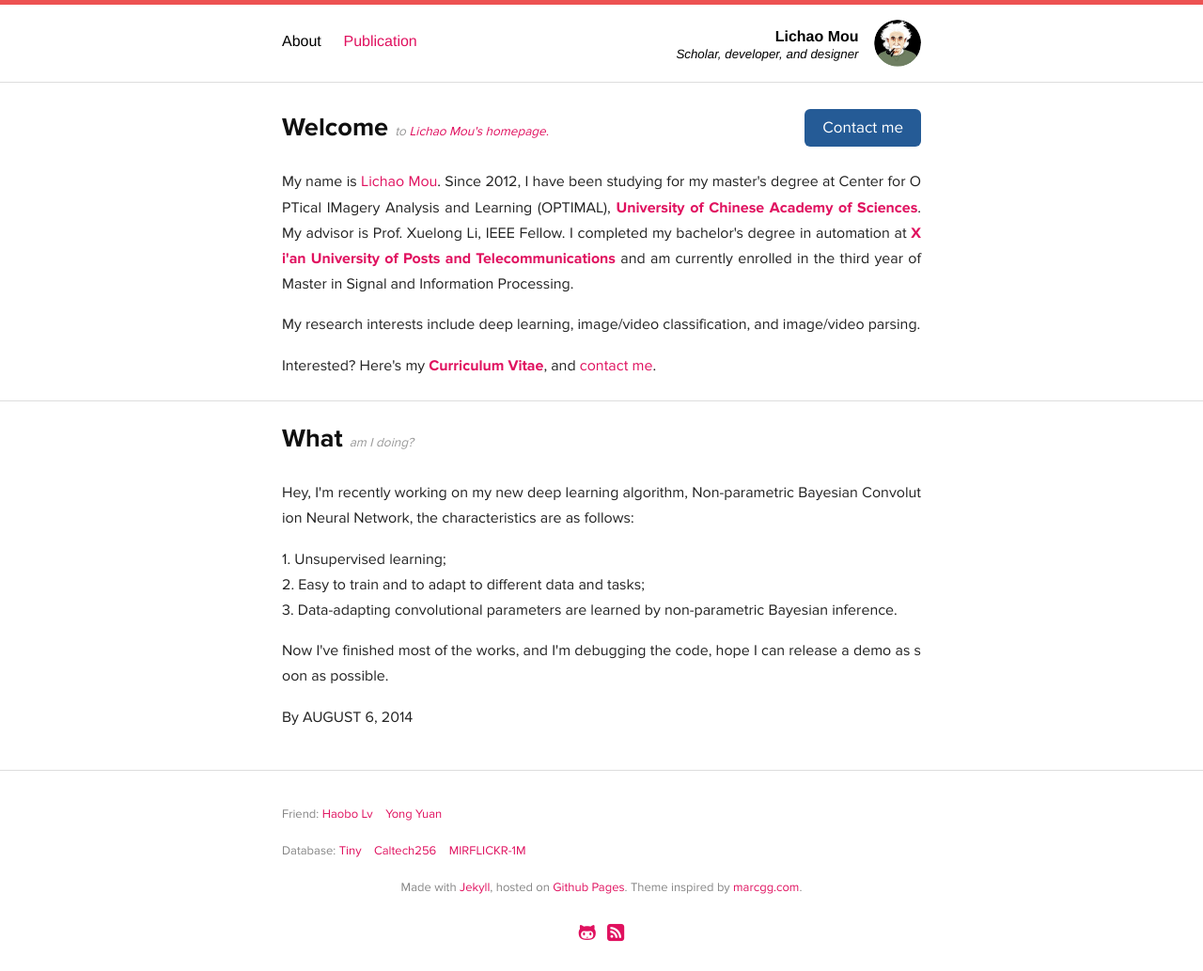
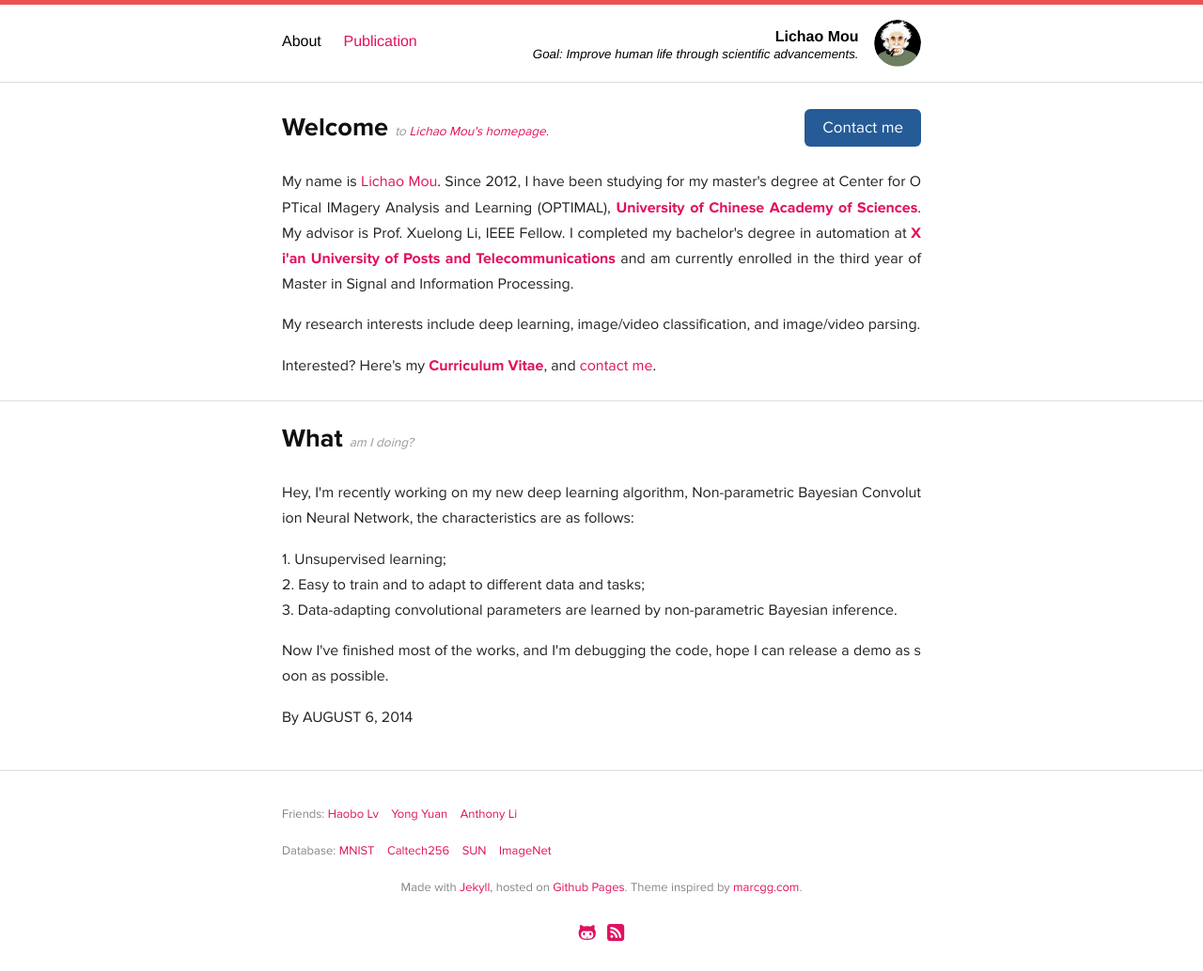
Before and after one commit to Raphael-Mou/raphael-mou.github.com, a Jekyll site: the page built from index.html, in a window 1280 px wide. Shown: the whole page at 94% size. Built offline with Jekyll 4.4.1, drawn with Linux system fonts in a browser that asks for light colours; Markdown is read by kramdown in place of the engine named in the settings.

Commit message:
Update default.html

```diff
--- a/_layouts/default.html
+++ b/_layouts/default.html
@@ -52,9 +52,9 @@
           <small>
             <em>
               {% if page.url == '/cn/index.html' %}
-                <a href="/cn">Scholar, developer, and designer</a>
+                <a href="/cn">Goal: Improve human life through scientific advancements.</a>
               {% else %}
-                <a href="/">Scholar, developer, and designer</a>
+                <a href="/">Goal: Improve human life through scientific advancements.</a>
               {% endif %}
             </em>
           </small>
@@ -72,10 +72,10 @@
   <div  style="border-bottom: 1px solid #ddd"></div>
     <footer>
     <p class="inner">
-        Friend: <a href="http://haobo-lv.github.io/">Haobo Lv</a>&nbsp&nbsp&nbsp&nbsp<a href="http://yuanyong.org/">Yong Yuan</a>
+        Friends: <a href="http://haobo-lv.github.io/">Haobo Lv</a>&nbsp&nbsp&nbsp&nbsp<a href="http://yuanyong.org/">Yong Yuan</a>&nbsp&nbsp&nbsp&nbsp<a href="http://www.zlzdesign.com/?lang=en">Anthony Li</a>
     </p>
     <p class="inner">
-        Database: <a href="http://horatio.cs.nyu.edu/mit/tiny/data/index.html">Tiny</a>&nbsp&nbsp&nbsp&nbsp<a href="http://www.vision.caltech.edu/Image_Datasets/Caltech256/">Caltech256</a>&nbsp&nbsp&nbsp&nbsp<a href="http://press.liacs.nl/mirflickr/">MIRFLICKR-1M</a>
+        Database: <a href="http://yann.lecun.com/exdb/mnist/">MNIST</a>&nbsp&nbsp&nbsp&nbsp<a href="http://www.vision.caltech.edu/Image_Datasets/Caltech256/">Caltech256</a>&nbsp&nbsp&nbsp&nbsp<a href="http://groups.csail.mit.edu/vision/SUN/">SUN</a>&nbsp&nbsp&nbsp&nbsp<a href="http://www.image-net.org/">ImageNet</a>
     </p>
     <p>
       Made with <a href="http://jekyllrb.com/">Jekyll</a>,
```
